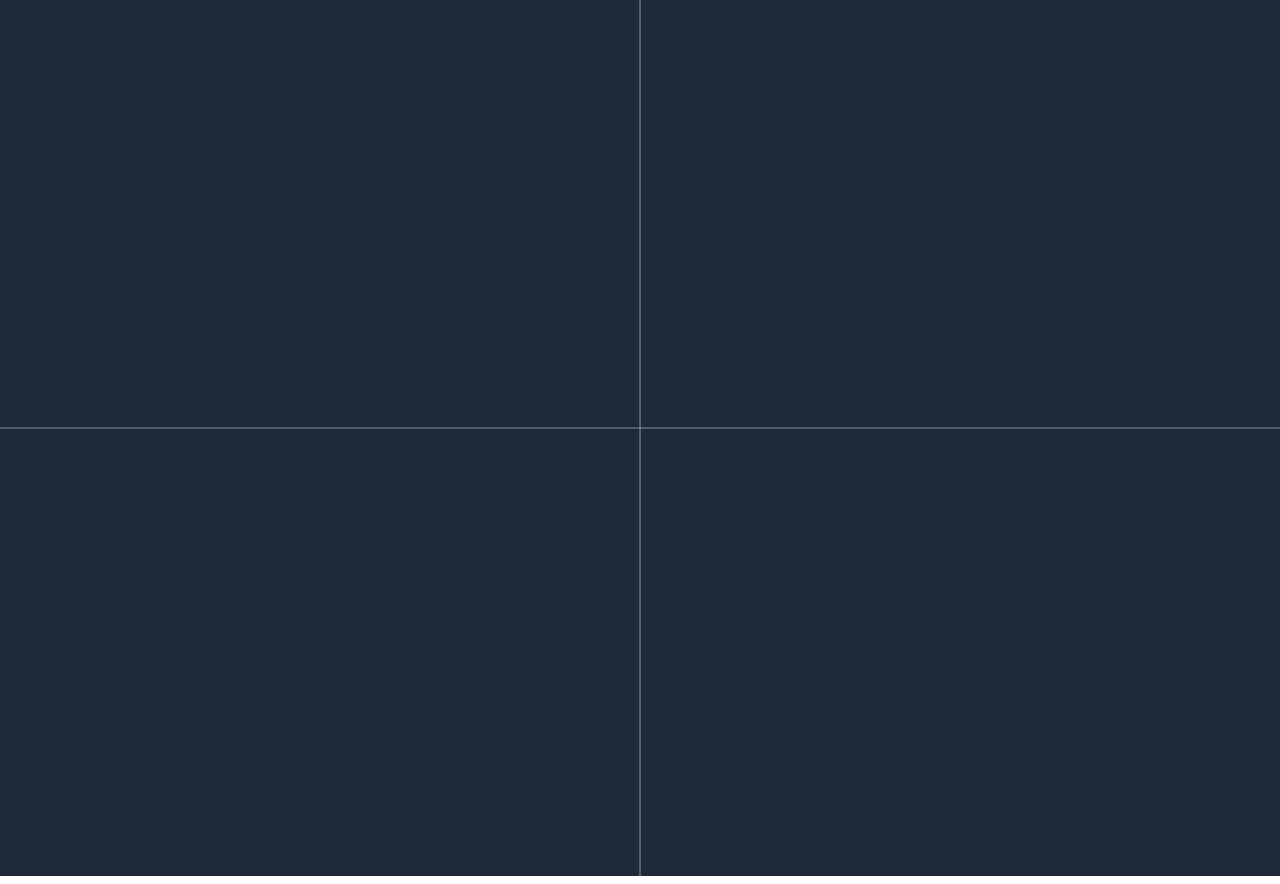
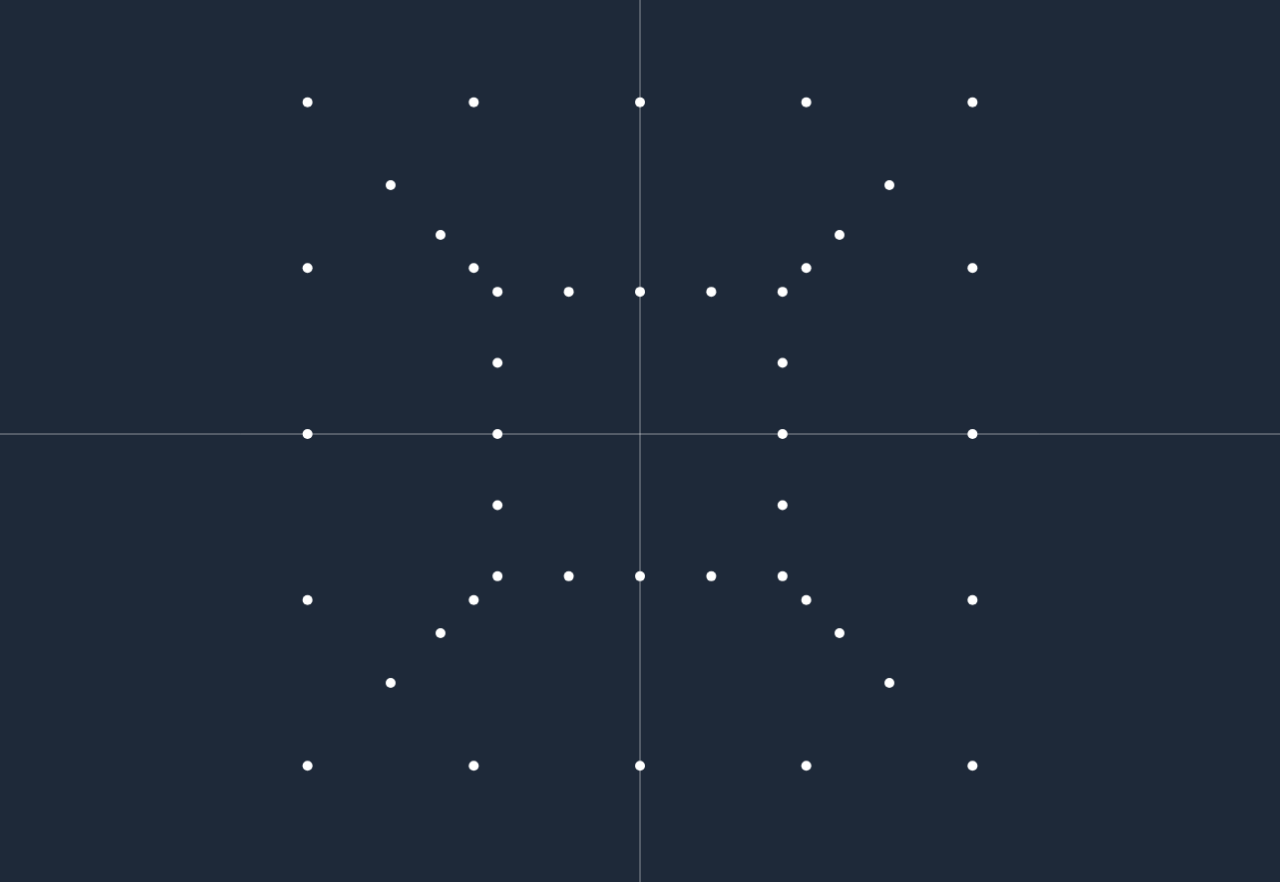
Before and after one commit to danyilaszloooo-arch/3d-renderer, an Angular app: page / in a window 1280 px wide. Shown: the top 884 px of the page. Built offline with nearby package versions, Linux system fonts and the light colour scheme.

Commit message:
points done

```diff
--- a/src/app/app.html
+++ b/src/app/app.html
@@ -1,4 +1,25 @@
 <div class="w-full h-screen bg-black flex flex-col justify-center items-center gap-2">
-  <button class="bg-green-500 text-white font-bold border-0 rounded-lg p-3 cursor-pointer hover:bg-green-700 active:bg-green-900" (click)="canvas.drawScene()">Render</button>
+  <div class="w-fit h-fit flex flex-row justify-center items-center gap-4 bg-gray-900 border-2 border-solid border-gray-800 p-3 rounded-lg ">
+    <div class="w-fit h-fit flex flex-col justify-center items-center">
+      <p class="text-xs text-gray-500">focalLength</p>
+      <input #fl type="range" min="0" max="2000" value="500" (input)="canvas.changeFocalLength(fl.valueAsNumber)">
+    </div>
+    <div class="w-fit h-fit flex flex-row justify-center items-center">
+      <p class="text-xs text-gray-500">drawCenterLines: </p>
+      <input #lines type="checkbox" checked (input)="canvas.toggleLines(lines.checked)">
+    </div>
+    <div class="w-fit h-fit flex flex-col justify-center items-center">
+      <p class="text-xs text-gray-500"></p>
+      <input #camX type="range" min="-1000" max="1000" value="0" (input)="canvas.changeCameraPosition(camX.valueAsNumber, camY.valueAsNumber, camZ.valueAsNumber)">
+    </div>
+    <div class="w-fit h-fit flex flex-col justify-center items-center">
+      <p class="text-xs text-gray-500"></p>
+      <input #camY type="range" min="-1000" max="1000" value="0" (input)="canvas.changeCameraPosition(camX.valueAsNumber, camY.valueAsNumber, camZ.valueAsNumber)">
+    </div>
+    <div class="w-fit h-fit flex flex-col justify-center items-center">
+      <p class="text-xs text-gray-500"></p>
+      <input #camZ type="range" min="-1000" max="1000" value="0" (input)="canvas.changeCameraPosition(camX.valueAsNumber, camY.valueAsNumber, camZ.valueAsNumber)">
+    </div>
+  </div>
   <app-canvas #canvas />
 </div>
--- a/src/components/canvas/canvas.ts
+++ b/src/components/canvas/canvas.ts
@@ -11,14 +11,16 @@ import { camera3D, vector3D, point3D, vector2D } from '../../interfaces';
 export class Canvas {
   canvasService = inject(CanvasService)
   scenes = inject(Scenes)
+  focalLength = this.canvasService.focalLength
+  drawCenterLines: boolean = true
+  cameraPositionSensitivity: number = 0.01
 
   canvas = viewChild.required<ElementRef<HTMLCanvasElement>>('canvas')
   ctx!: CanvasRenderingContext2D
 
   ngAfterViewInit() {
     this.ctx = this.canvas().nativeElement.getContext('2d')!
-    this.drawLine(this.canvasService.width / 2, 0, this.canvasService.width / 2, this.canvasService.height, 0.5, 'white', 'square')
-    this.drawLine(0, this.canvasService.height / 2, this.canvasService.width, this.canvasService.height / 2, 0.5, 'white', 'square')
+    this.drawScene()
   }
 
   public drawPoint(x: number, y: number, size: number = 1, color: string = 'black'): void {
@@ -42,7 +44,29 @@ export class Canvas {
     this.ctx.closePath()
   }
 
-  public drawScene(camera: camera3D = this.scenes.camera): void {
+  public changeFocalLength(value: number): void {
+    this.focalLength.set(value)
+    this.drawScene()
+  }
+
+  public toggleLines(value: boolean): void {
+    this.drawCenterLines = value
+    this.drawScene()
+  }
+
+  public changeCameraPosition(x: number, y: number, z: number): void {
+    this.scenes.camera().pos.x = x * this.cameraPositionSensitivity
+    this.scenes.camera().pos.y = y * this.cameraPositionSensitivity
+    this.scenes.camera().pos.z = z * this.cameraPositionSensitivity
+    this.drawScene()
+  }
+
+  public drawScene(camera: camera3D = this.scenes.camera()): void {
+    this.ctx.clearRect(0, 0, this.canvasService.width, this.canvasService.height)
+    if (this.drawCenterLines) {
+      this.drawLine(this.canvasService.width / 2, 0, this.canvasService.width / 2, this.canvasService.height, 0.5, 'white', 'square')
+      this.drawLine(0, this.canvasService.height / 2, this.canvasService.width, this.canvasService.height / 2, 0.5, 'white', 'square')
+    }
     this.scenes.points.forEach(point => {
       let relativePos = this.getRelativePosition3D(point, camera)
       if (relativePos.z > 0) {
@@ -54,15 +78,15 @@ export class Canvas {
   }
 
   private getRelativePosition3D(element1: point3D, element2: point3D): vector3D {
-    let xRel: number = element1.pos.x = element2.pos.x
-    let yRel: number = element1.pos.y = element2.pos.y
-    let zRel: number = element1.pos.z = element2.pos.z
+    let xRel: number = element1.pos.x - element2.pos.x
+    let yRel: number = element1.pos.y - element2.pos.y
+    let zRel: number = element1.pos.z - element2.pos.z
     let relativePos: vector3D = {x: xRel, y: yRel, z: zRel}
     return relativePos
   }
 
   private getProjectedPosition2D(relativePos: vector3D): vector2D {
-    let focalLength: number = this.canvasService.focalLength
+    let focalLength: number = this.focalLength()
     let offsetX: number = (focalLength * relativePos.x) / relativePos.z
     let offsetY: number = (focalLength * relativePos.y) / relativePos.z
     let offset2D: vector2D = {x: offsetX, y: offsetY}
--- a/src/services/canvas-service.ts
+++ b/src/services/canvas-service.ts
@@ -1,5 +1,5 @@
-import { Injectable } from '@angular/core';
-import { point2D, vector2D } from '../interfaces';
+import { Injectable, signal, WritableSignal } from '@angular/core';
+import { vector2D } from '../interfaces';
 
 @Injectable({
   providedIn: 'root',
@@ -8,5 +8,5 @@ export class CanvasService {
   public width = 1600
   public height = 900
   public canvasCenter: vector2D = {x: this.width / 2, y: this.height / 2}
-  public focalLength: number = 500
+  public focalLength: WritableSignal<number> = signal(500)
 }
--- a/src/services/scenes.ts
+++ b/src/services/scenes.ts
@@ -1,14 +1,41 @@
-import { inject, Injectable } from '@angular/core';
-import { camera3D, point3D } from '../interfaces';
-import { CanvasService } from './canvas-service';
+import { Injectable, signal } from '@angular/core';
+import { camera3D, point3D, vector3D } from '../interfaces';
 
 @Injectable({
   providedIn: 'root',
 })
 export class Scenes {
-  points: point3D[] = [ {pos: {x: 3, y: 2, z: 5}} ]
-  camera: camera3D = {
-    pos: {x: 0, y: 0, z: 0},
-    focalLength: 800
-  }
+  points: point3D[] = [
+  // corners
+  {pos: {x: -2, y: -2, z: 3}},
+  {pos: {x:  2, y: -2, z: 3}},
+  {pos: {x: -2, y:  2, z: 3}},
+  {pos: {x:  2, y:  2, z: 3}},
+  {pos: {x: -2, y: -2, z: 7}},
+  {pos: {x:  2, y: -2, z: 7}},
+  {pos: {x: -2, y:  2, z: 7}},
+  {pos: {x:  2, y:  2, z: 7}},
+
+  // edges along x
+  {pos: {x: -1, y: -2, z: 3}}, {pos: {x: 0, y: -2, z: 3}}, {pos: {x: 1, y: -2, z: 3}},
+  {pos: {x: -1, y:  2, z: 3}}, {pos: {x: 0, y:  2, z: 3}}, {pos: {x: 1, y:  2, z: 3}},
+  {pos: {x: -1, y: -2, z: 7}}, {pos: {x: 0, y: -2, z: 7}}, {pos: {x: 1, y: -2, z: 7}},
+  {pos: {x: -1, y:  2, z: 7}}, {pos: {x: 0, y:  2, z: 7}}, {pos: {x: 1, y:  2, z: 7}},
+
+  // edges along y
+  {pos: {x: -2, y: -1, z: 3}}, {pos: {x: -2, y: 0, z: 3}}, {pos: {x: -2, y: 1, z: 3}},
+  {pos: {x:  2, y: -1, z: 3}}, {pos: {x:  2, y: 0, z: 3}}, {pos: {x:  2, y: 1, z: 3}},
+  {pos: {x: -2, y: -1, z: 7}}, {pos: {x: -2, y: 0, z: 7}}, {pos: {x: -2, y: 1, z: 7}},
+  {pos: {x:  2, y: -1, z: 7}}, {pos: {x:  2, y: 0, z: 7}}, {pos: {x:  2, y: 1, z: 7}},
+
+  // edges along z
+  {pos: {x: -2, y: -2, z: 4}}, {pos: {x: -2, y: -2, z: 5}}, {pos: {x: -2, y: -2, z: 6}},
+  {pos: {x:  2, y: -2, z: 4}}, {pos: {x:  2, y: -2, z: 5}}, {pos: {x:  2, y: -2, z: 6}},
+  {pos: {x: -2, y:  2, z: 4}}, {pos: {x: -2, y:  2, z: 5}}, {pos: {x: -2, y:  2, z: 6}},
+  {pos: {x:  2, y:  2, z: 4}}, {pos: {x:  2, y:  2, z: 5}}, {pos: {x:  2, y:  2, z: 6}},
+]
+  camera = signal<camera3D>({
+  pos: {x: 0, y: 0, z: 0},
+  focalLength: 500,
+})
 }
```
